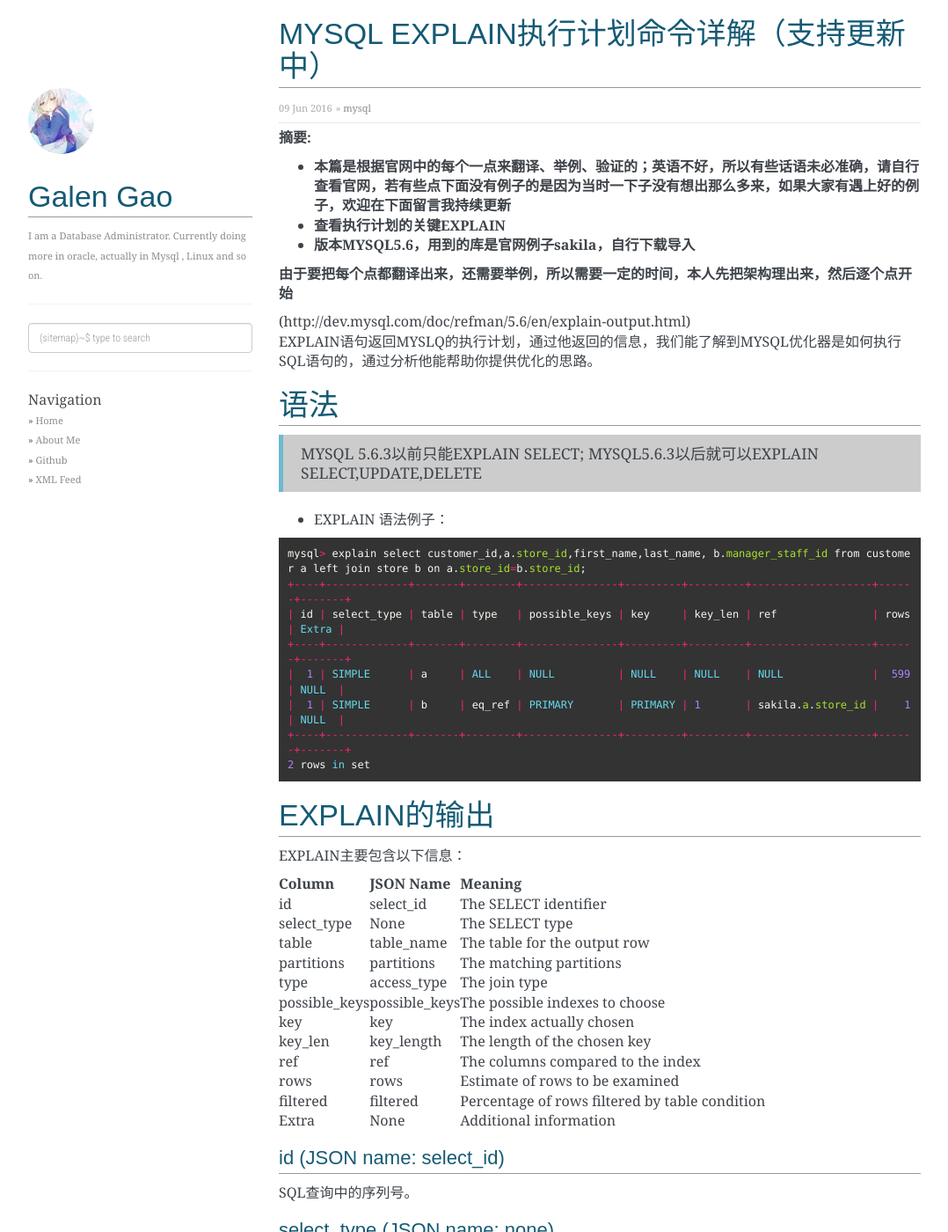
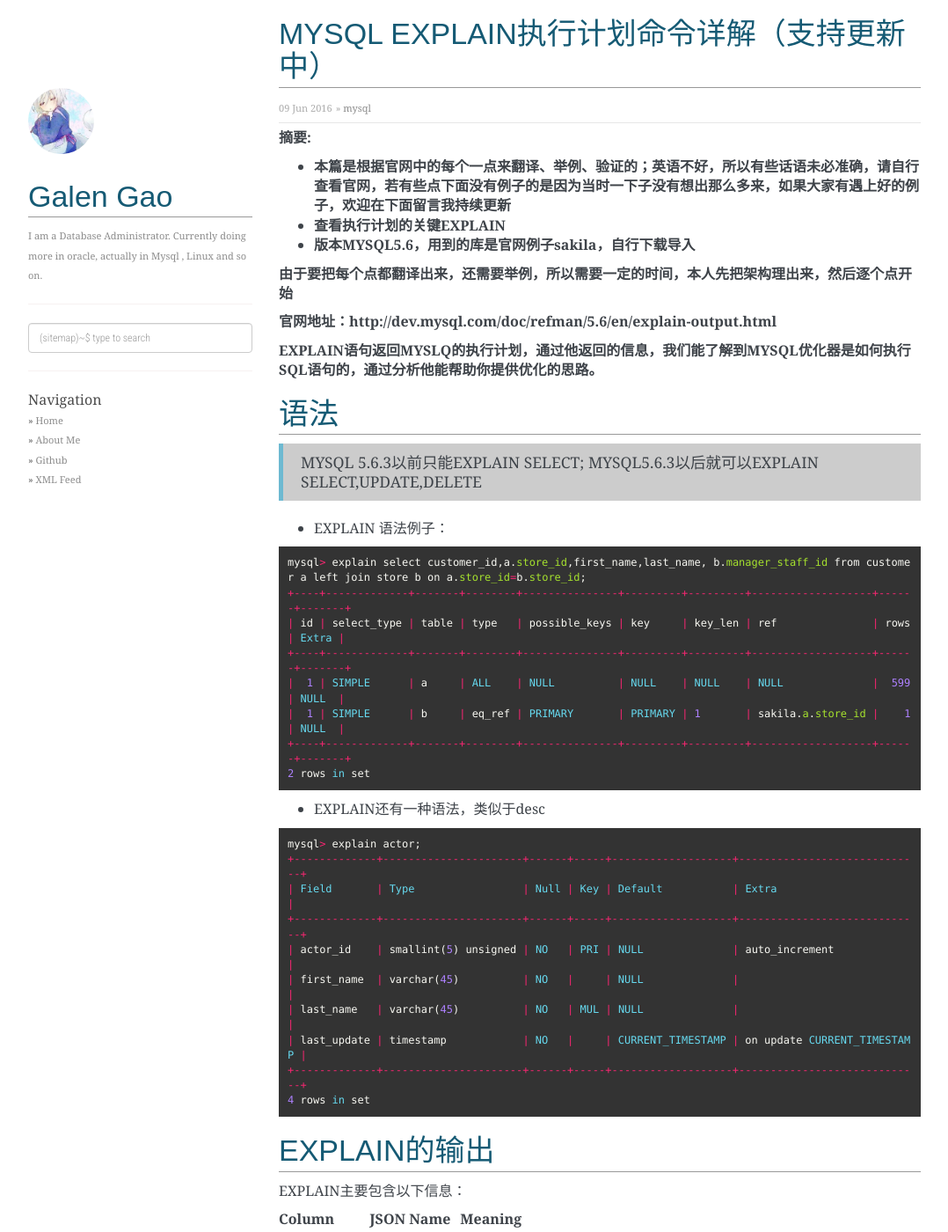
Before and after one commit to GalenGao/GalenGao.github.io, a Jekyll site: the page built from _posts/2016-06-09-mysqlexplain.md, in a window 1280 px wide and 1400 px high. Shown: the whole window at 88% size, without its empty margins (53-1131 px from the left). Built offline with Jekyll 4.4.1, drawn with Linux system fonts in a browser that asks for light colours; nearby versions of some CDN libraries; comment, search, counter and statistics services are not loaded.

Commit message:
first post

```diff
--- a/_posts/2016-06-09-mysqlexplain.md
+++ b/_posts/2016-06-09-mysqlexplain.md
@@ -14,8 +14,9 @@ categories: [mysql]
 
 **由于要把每个点都翻译出来，还需要举例，所以需要一定的时间，本人先把架构理出来，然后逐个点开始**
 
-(http://dev.mysql.com/doc/refman/5.6/en/explain-output.html)
-EXPLAIN语句返回MYSLQ的执行计划，通过他返回的信息，我们能了解到MYSQL优化器是如何执行SQL语句的，通过分析他能帮助你提供优化的思路。
+**官网地址：http://dev.mysql.com/doc/refman/5.6/en/explain-output.html**
+
+**EXPLAIN语句返回MYSLQ的执行计划，通过他返回的信息，我们能了解到MYSQL优化器是如何执行SQL语句的，通过分析他能帮助你提供优化的思路。**
 
 
 # 语法
@@ -34,6 +35,21 @@ mysql> explain select customer_id,a.store_id,first_name,last_name, b.manager_sta
 |  1 | SIMPLE      | b     | eq_ref | PRIMARY       | PRIMARY | 1       | sakila.a.store_id |    1 | NULL  |
 +----+-------------+-------+--------+---------------+---------+---------+-------------------+------+-------+
 2 rows in set
+{% endhighlight %}
+
+* EXPLAIN还有一种语法，类似于desc
+
+{% highlight ruby %}
+mysql> explain actor;
++-------------+----------------------+------+-----+-------------------+-----------------------------+
+| Field       | Type                 | Null | Key | Default           | Extra                       |
++-------------+----------------------+------+-----+-------------------+-----------------------------+
+| actor_id    | smallint(5) unsigned | NO   | PRI | NULL              | auto_increment              |
+| first_name  | varchar(45)          | NO   |     | NULL              |                             |
+| last_name   | varchar(45)          | NO   | MUL | NULL              |                             |
+| last_update | timestamp            | NO   |     | CURRENT_TIMESTAMP | on update CURRENT_TIMESTAMP |
++-------------+----------------------+------+-----+-------------------+-----------------------------+
+4 rows in set
 {% endhighlight %}
 
 # EXPLAIN的输出
```
